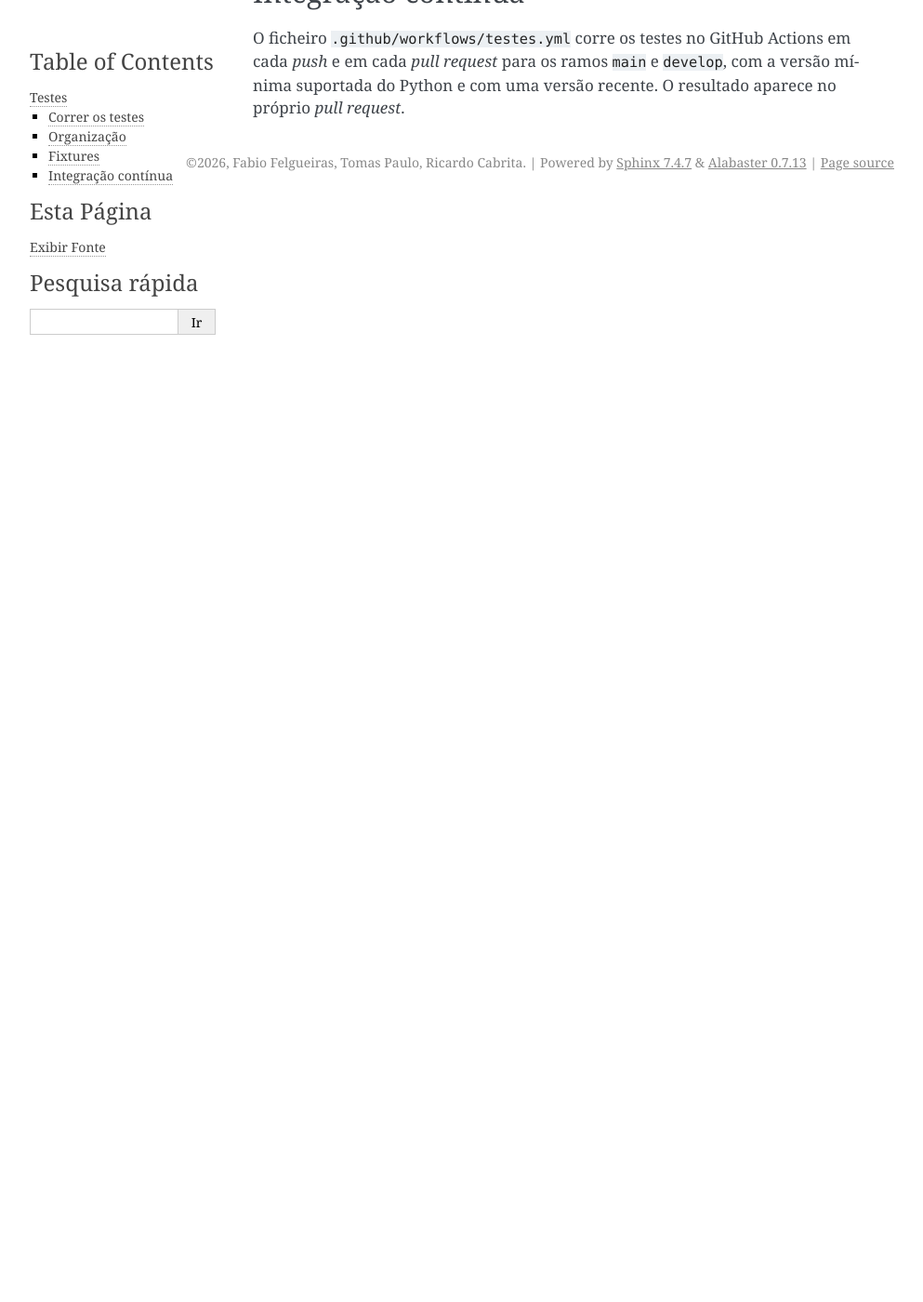
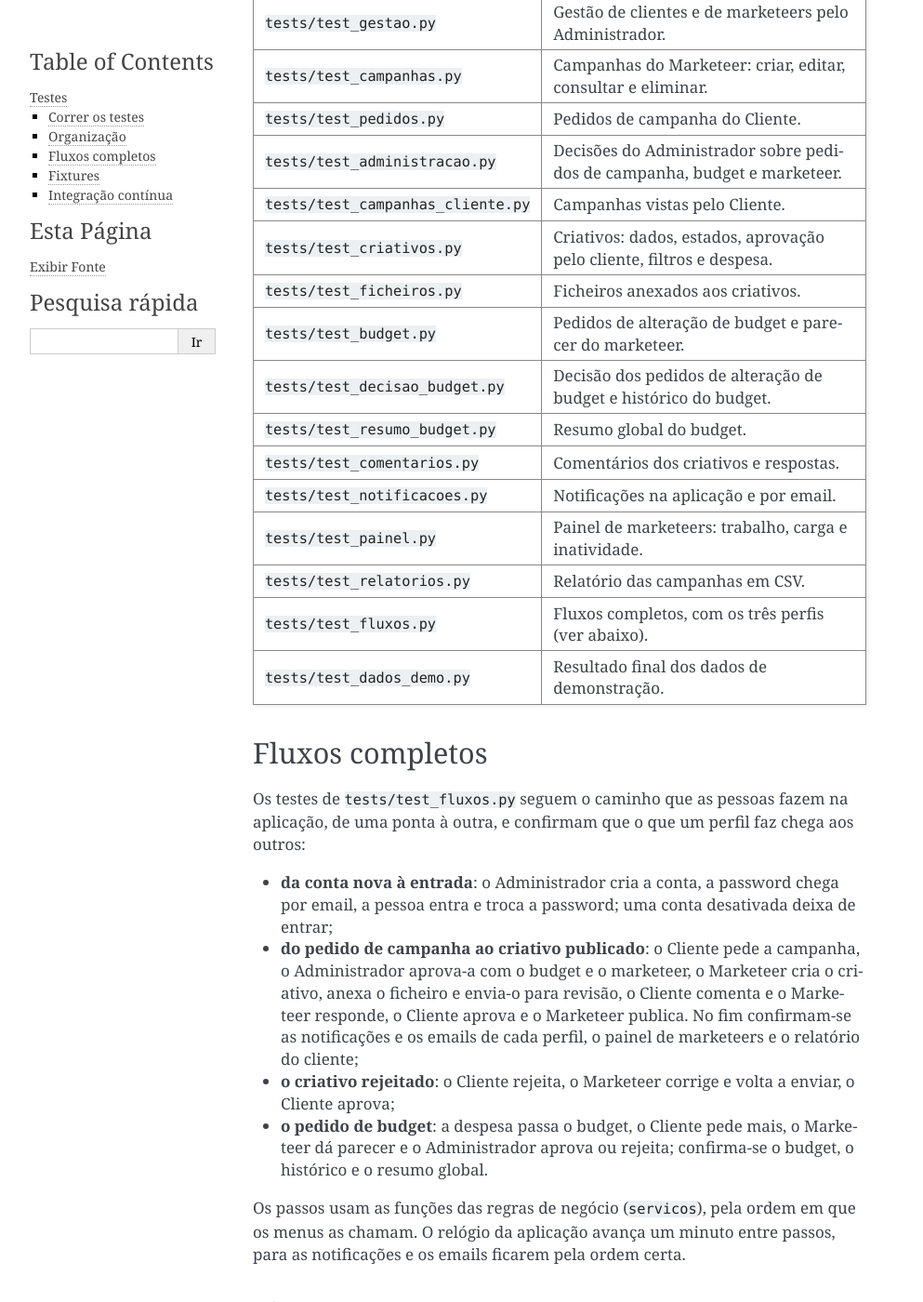
Before and after one commit to Blive77/ADC-TrabGrupo, a Sphinx documentation site: the page built from docs/testes.rst, in a window 1280 px wide and 1400 px high, scrolled down 1198 px. Shown: the whole window at 93% size, without its empty margins (148-1141 px from the left). Built offline with Sphinx 7.4.7, drawn with Linux system fonts in a browser that asks for light colours; some of the changed text lies outside the part shown.

Commit message:
docs: documentar os testes dos fluxos e os dados de demonstração finais

```diff
--- a/docs/testes.rst
+++ b/docs/testes.rst
@@ -23,6 +23,9 @@ indicar o caminho:
 Organização
 -----------
 
+Há um ficheiro de testes por parte da aplicação, e dois que olham para a
+aplicação no seu conjunto: ``test_fluxos.py`` e ``test_dados_demo.py``.
+
 .. list-table::
    :header-rows: 1
    :widths: 30 70
@@ -35,6 +38,78 @@ Organização
      - Ligação à base de dados, criação das tabelas e caminhos de dados.
    * - ``tests/test_cli.py``
      - Funções comuns dos menus, menu inicial e ponto de entrada.
+   * - ``tests/test_validacao.py``
+     - Validação dos dados escritos pelo utilizador (nomes, emails, datas).
+   * - ``tests/test_dinheiro.py``
+     - Conversão de valores em euros para cêntimos e de volta.
+   * - ``tests/test_autenticacao.py``
+     - Passwords, entrada na aplicação e menus de cada perfil.
+   * - ``tests/test_sessoes.py``
+     - Registo das entradas e saídas e fim da sessão por inatividade.
+   * - ``tests/test_horarios.py``
+     - Horários de entrada e saída dos marketeers.
+   * - ``tests/test_recuperacao.py``
+     - Recuperação da password e envio simulado de emails.
+   * - ``tests/test_contas.py``
+     - Alteração da própria password e dos próprios dados.
+   * - ``tests/test_gestao.py``
+     - Gestão de clientes e de marketeers pelo Administrador.
+   * - ``tests/test_campanhas.py``
+     - Campanhas do Marketeer: criar, editar, consultar e eliminar.
+   * - ``tests/test_pedidos.py``
+     - Pedidos de campanha do Cliente.
+   * - ``tests/test_administracao.py``
+     - Decisões do Administrador sobre pedidos de campanha, budget e marketeer.
+   * - ``tests/test_campanhas_cliente.py``
+     - Campanhas vistas pelo Cliente.
+   * - ``tests/test_criativos.py``
+     - Criativos: dados, estados, aprovação pelo cliente, filtros e despesa.
+   * - ``tests/test_ficheiros.py``
+     - Ficheiros anexados aos criativos.
+   * - ``tests/test_budget.py``
+     - Pedidos de alteração de budget e parecer do marketeer.
+   * - ``tests/test_decisao_budget.py``
+     - Decisão dos pedidos de alteração de budget e histórico do budget.
+   * - ``tests/test_resumo_budget.py``
+     - Resumo global do budget.
+   * - ``tests/test_comentarios.py``
+     - Comentários dos criativos e respostas.
+   * - ``tests/test_notificacoes.py``
+     - Notificações na aplicação e por email.
+   * - ``tests/test_painel.py``
+     - Painel de marketeers: trabalho, carga e inatividade.
+   * - ``tests/test_relatorios.py``
+     - Relatório das campanhas em CSV.
+   * - ``tests/test_fluxos.py``
+     - Fluxos completos, com os três perfis (ver abaixo).
+   * - ``tests/test_dados_demo.py``
+     - Resultado final dos dados de demonstração.
+
+Fluxos completos
+----------------
+
+Os testes de ``tests/test_fluxos.py`` seguem o caminho que as pessoas fazem
+na aplicação, de uma ponta à outra, e confirmam que o que um perfil faz
+chega aos outros:
+
+* **da conta nova à entrada**: o Administrador cria a conta, a password
+  chega por email, a pessoa entra e troca a password; uma conta desativada
+  deixa de entrar;
+* **do pedido de campanha ao criativo publicado**: o Cliente pede a
+  campanha, o Administrador aprova-a com o budget e o marketeer, o Marketeer
+  cria o criativo, anexa o ficheiro e envia-o para revisão, o Cliente
+  comenta e o Marketeer responde, o Cliente aprova e o Marketeer publica. No
+  fim confirmam-se as notificações e os emails de cada perfil, o painel de
+  marketeers e o relatório do cliente;
+* **o criativo rejeitado**: o Cliente rejeita, o Marketeer corrige e volta
+  a enviar, o Cliente aprova;
+* **o pedido de budget**: a despesa passa o budget, o Cliente pede mais, o
+  Marketeer dá parecer e o Administrador aprova ou rejeita; confirma-se o
+  budget, o histórico e o resumo global.
+
+Os passos usam as funções das regras de negócio (``servicos``), pela ordem
+em que os menus as chamam. O relógio da aplicação avança um minuto entre
+passos, para as notificações e os emails ficarem pela ordem certa.
 
 Fixtures
 --------
@@ -51,9 +126,23 @@ ao teste que a pede pelo nome.
    Simula o que o utilizador escreve. Por exemplo, ``teclado("9", "0")``
    responde ``9`` à primeira pergunta e ``0`` à segunda.
 
+``contas``
+   Uma conta de cada perfil (Administrador, Marketeer e Cliente), todas com
+   a mesma password.
+
+``emails``
+   Dá acesso aos emails que a aplicação escreveu na caixa de saída.
+
+Há ainda duas que se aplicam a todos os testes sem ser preciso pedi-las:
+uma põe a pasta de dados numa pasta temporária, para nenhum teste mexer nos
+ficheiros da pasta ``dados`` do projeto, e outra torna o cálculo das
+passwords mais rápido.
+
 O pytest fornece outras, usadas em alguns testes: ``capsys`` (lê o que foi
 escrito no ecrã), ``tmp_path`` (pasta temporária) e ``monkeypatch`` (altera
-temporariamente variáveis de ambiente e funções).
+temporariamente variáveis de ambiente e funções). Os testes que dependem do
+dia ou da hora usam o ``monkeypatch`` para substituir o relógio da aplicação
+(:func:`gestor_campanhas.relogio.agora`).
 
 Integração contínua
 -------------------
```
Also changed, not shown: README.md (+2 -2 lines), docs/utilizacao.rst (+41 -9 lines).
